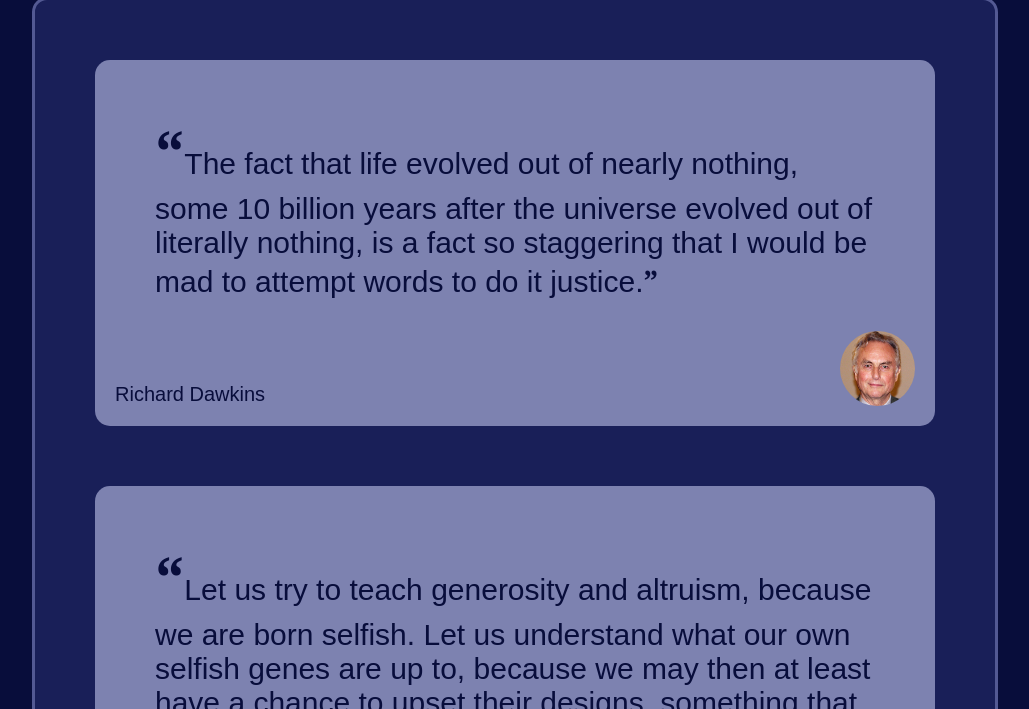
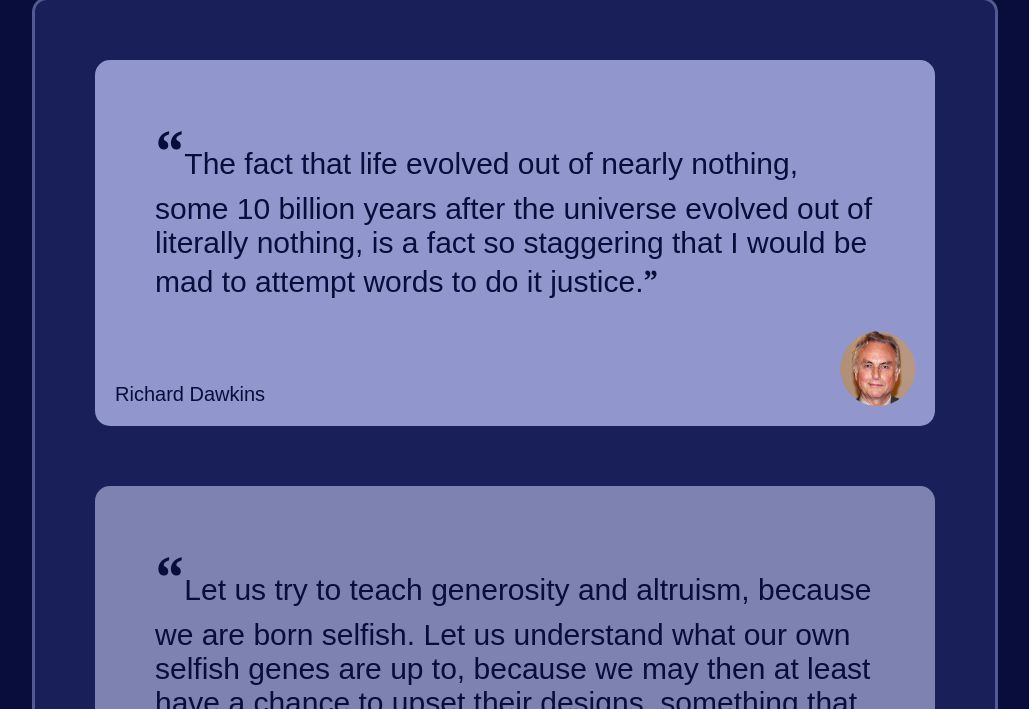
Before and after one commit to valtism/quotes-app, a plain HTML site: page index.html in a window 1280 px wide. In both pictures the pointer is over the element 640 px from the left and 333 px from the top of the page. Shown: the part 91-800 px from the top of the page, without its empty margins (125-1154 px from the left). Drawn offline with Linux system fonts and the light colour scheme; a web font is replaced by a local one.

Commit message:
Added rollover effect

```diff
--- a/style.css
+++ b/style.css
@@ -48,6 +48,10 @@ blockquote::after {
     margin: 30px;
 }
 
+.quote:hover {
+    background-color: #9197cc;
+}
+
 .quoteInformation {
     display: flex;
     flex-flow: row nowrap;
```
